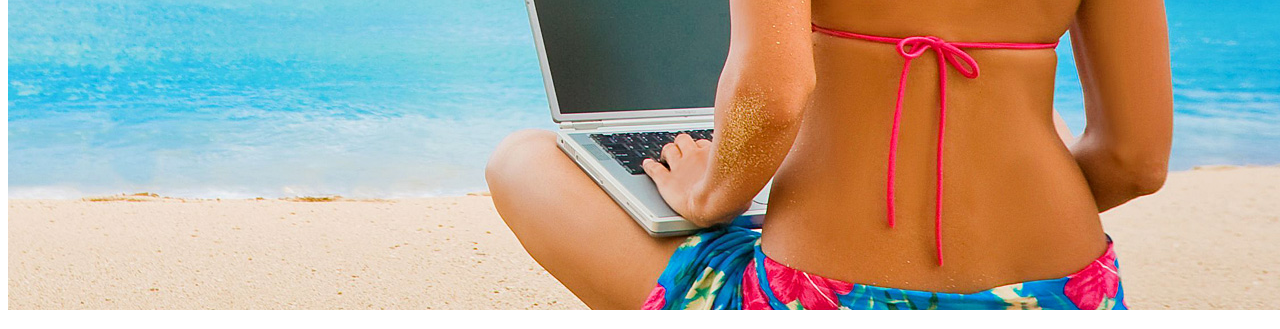
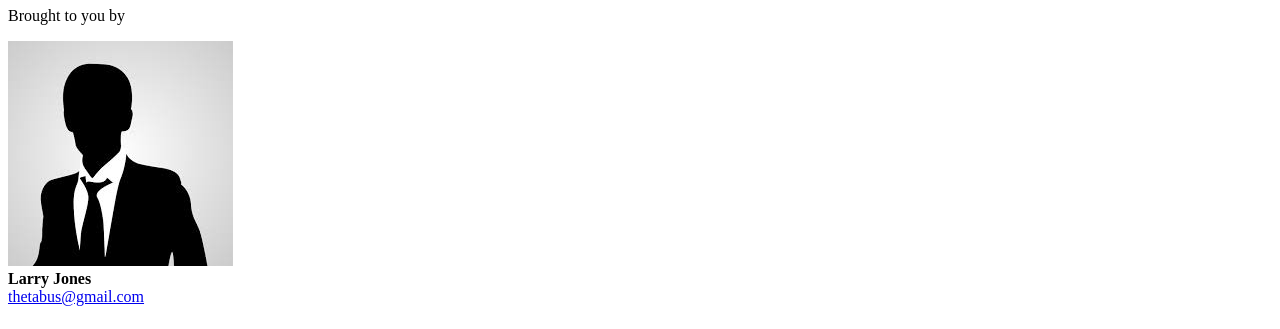
Before and after one commit to Theta-Business-Systems/Theta-Business-Systems.github.io, a plain HTML site: page index.html in a window 1280 px wide. Shown: the part 73-402 px from the top of the page. Drawn offline with Linux system fonts and the light colour scheme; files whose address does not match are found by name.

Commit message:
bg image for header

```diff
--- /dev/null
+++ b/css/styles.sass
@@ -0,0 +1,4 @@
+@import 'normalize'
+
+header
+    background: url("../img/header.jpg")
--- a/index.html
+++ b/index.html
@@ -7,7 +7,7 @@
   <!--link(rel="stylesheet", href="assets/css/main.css")-->
   <body>
     <div class="page-home">
-      <header><img src="img/header.jpg">
+      <header>
         <h1 class="page-title">Theta Business Systems</h1>
       </header>
       <section>
```
Also changed, not shown: assets/css/main.css, css/_normalize.scss (renamed from assets/css/1-tools/_normalize.scss), css/styles.css (added), 3 other files.
